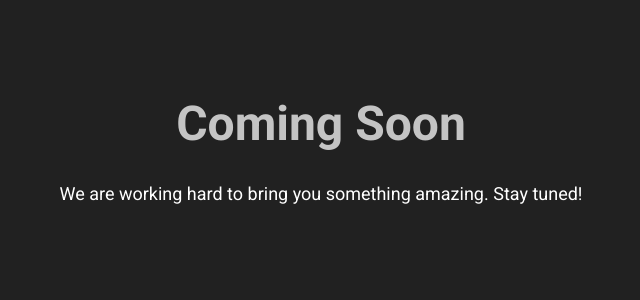
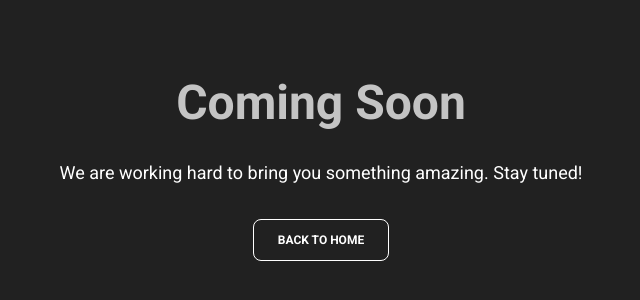
Before and after one commit to ameen-sid/Team-Eagles-Website, a Next.js app: page /leaderboard in a window 1280 px wide. Shown: the part 230-530 px from the top of the page, without its empty margins (319-959 px from the left). Built offline with nearby package versions, Linux system fonts and the light colour scheme.

Commit message:
Added Back To Home Button in some pages

```diff
--- a/src/app/achievements/page.tsx
+++ b/src/app/achievements/page.tsx
@@ -1,5 +1,9 @@
+'use client';
+
 // Import the Required Modules
 import React from 'react';
+import Link from 'next/link';
+import { Button } from "@material-tailwind/react";
 
 // Function of Achievements Page
 const Achievements = () => {
@@ -8,9 +12,22 @@ const Achievements = () => {
     	<h1 className="text-5xl text-white font-bold mb-8 animate-pulse">
         	Coming Soon
     	</h1>
+
     	<p className="text-white text-center text-lg mb-8">
 	        We are working hard to bring you something amazing. Stay tuned!
     	</p>
+
+		<Link href={"/"}>
+			<Button
+				variant="outlined"
+				className='text-white border-white'
+				placeholder={undefined}
+				onPointerEnterCapture={undefined}
+				onPointerLeaveCapture={undefined}
+			>
+				Back to Home
+			</Button>
+		</Link>
 	</div>
   )
 }
--- a/src/app/all-players/page.tsx
+++ b/src/app/all-players/page.tsx
@@ -1,5 +1,9 @@
+'use client';
+
 // Import the Required Modules
 import React from 'react';
+import Link from 'next/link';
+import { Button } from "@material-tailwind/react";
 
 // Function of AllPlayers Page
 const AllPlayers = () => {
@@ -8,9 +12,22 @@ const AllPlayers = () => {
     	<h1 className="text-5xl text-white font-bold mb-8 animate-pulse">
         	Coming Soon
     	</h1>
+
     	<p className="text-white text-center text-lg mb-8">
 	        We are working hard to bring you something amazing. Stay tuned!
     	</p>
+
+		<Link href={"/"}>
+			<Button
+				variant="outlined"
+				className='text-white border-white'
+				placeholder={undefined}
+				onPointerEnterCapture={undefined}
+				onPointerLeaveCapture={undefined}
+			>
+				Back to Home
+			</Button>
+		</Link>
 	</div>
   )
 }
--- a/src/app/join-team/page.tsx
+++ b/src/app/join-team/page.tsx
@@ -1,5 +1,9 @@
+'use client';
+
 // Import the Required Modules
 import React from 'react';
+import Link from 'next/link';
+import { Button } from "@material-tailwind/react";
 
 // Function of JoinTeam Page
 const JoinTeam = () => {
@@ -8,9 +12,22 @@ const JoinTeam = () => {
     	<h1 className="text-5xl text-white font-bold mb-8 animate-pulse">
         	Coming Soon
     	</h1>
+
     	<p className="text-white text-center text-lg mb-8">
 	        We are working hard to bring you something amazing. Stay tuned!
     	</p>
+
+		<Link href={"/"}>
+			<Button
+				variant="outlined"
+				className='text-white border-white'
+				placeholder={undefined}
+				onPointerEnterCapture={undefined}
+				onPointerLeaveCapture={undefined}
+			>
+				Back to Home
+			</Button>
+		</Link>
 	</div>
   )
 }
--- a/src/app/leaderboard/page.tsx
+++ b/src/app/leaderboard/page.tsx
@@ -1,5 +1,9 @@
+'use client';
+
 // Import the Required Modules
 import React from 'react';
+import Link from 'next/link';
+import { Button } from "@material-tailwind/react";
 
 // Function of Leaderboard Page
 const Leaderboard = () => {
@@ -8,9 +12,22 @@ const Leaderboard = () => {
     	<h1 className="text-5xl text-white font-bold mb-8 animate-pulse">
         	Coming Soon
     	</h1>
+
     	<p className="text-white text-center text-lg mb-8">
 	        We are working hard to bring you something amazing. Stay tuned!
     	</p>
+
+		<Link href={"/"}>
+			<Button
+				variant="outlined"
+				className='text-white border-white'
+				placeholder={undefined}
+				onPointerEnterCapture={undefined}
+				onPointerLeaveCapture={undefined}
+			>
+				Back to Home
+			</Button>
+		</Link>
 	</div>
   )
 }
```
